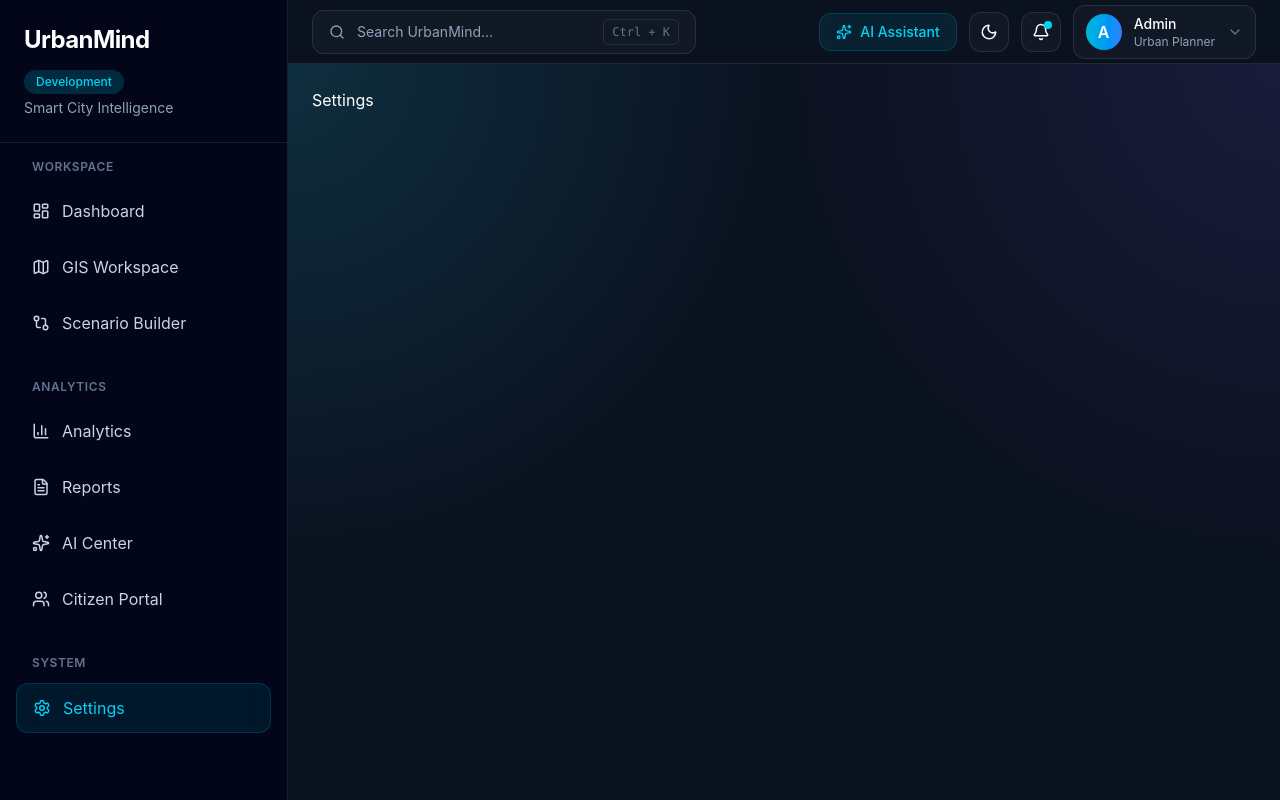
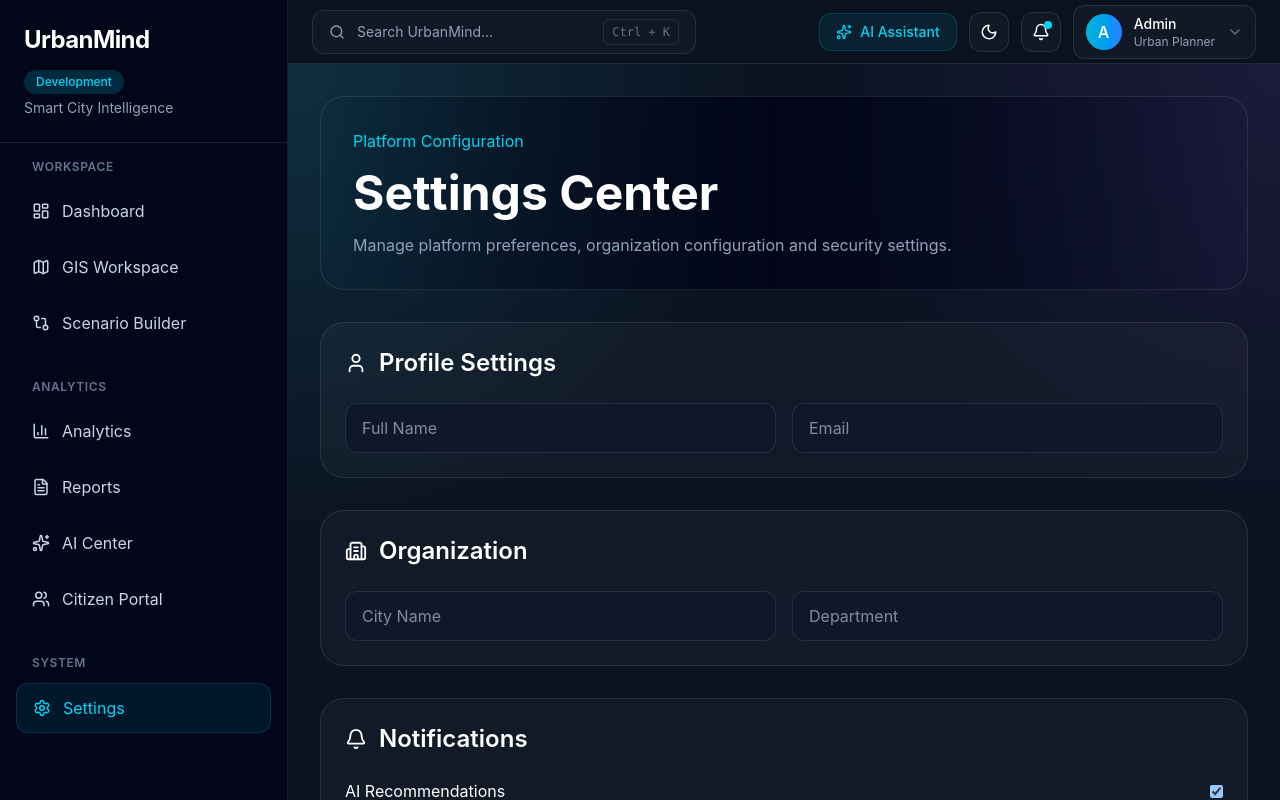
Before and after one commit to Akanksha7Dixit/UrbanMind, a React app in the folder frontend/: page /settings in a window 1280 px wide. Built offline with nearby package versions, Linux system fonts and the light colour scheme; the HTML template or start-up script is replaced by a standard one.

Commit message:
authentication setup

```diff
--- a/frontend/src/features/settings/SettingsPage.jsx
+++ b/frontend/src/features/settings/SettingsPage.jsx
@@ -1,7 +1,198 @@
+import {
+  User,
+  Building2,
+  Bell,
+  Sparkles,
+  Shield,
+  Map,
+  Server,
+} from "lucide-react";
+
 export default function SettingsPage() {
   return (
-    <div className="p-6">
-      Settings
+    <div className="space-y-8 p-8">
+
+      {/* HERO */}
+
+      <section
+        className="
+          rounded-3xl
+          border border-white/10
+          bg-gradient-to-r
+          from-cyan-950/20
+          via-slate-950
+          to-indigo-950/20
+          p-8
+        "
+      >
+        <p className="text-cyan-400">
+          Platform Configuration
+        </p>
+
+        <h1 className="mt-4 text-5xl font-bold">
+          Settings Center
+        </h1>
+
+        <p className="mt-4 max-w-3xl text-slate-400">
+          Manage platform preferences,
+          organization configuration and
+          security settings.
+        </p>
+      </section>
+
+      {/* PROFILE */}
+
+      <section className="rounded-3xl border border-white/10 bg-white/[0.03] p-6">
+        <div className="flex items-center gap-3">
+          <User size={22} />
+          <h2 className="text-2xl font-semibold">
+            Profile Settings
+          </h2>
+        </div>
+
+        <div className="mt-6 grid gap-4 md:grid-cols-2">
+          <input
+            placeholder="Full Name"
+            className="rounded-xl border border-white/10 bg-slate-900 px-4 py-3"
+          />
+
+          <input
+            placeholder="Email"
+            className="rounded-xl border border-white/10 bg-slate-900 px-4 py-3"
+          />
+        </div>
+      </section>
+
+      {/* ORGANIZATION */}
+
+      <section className="rounded-3xl border border-white/10 bg-white/[0.03] p-6">
+        <div className="flex items-center gap-3">
+          <Building2 size={22} />
+          <h2 className="text-2xl font-semibold">
+            Organization
+          </h2>
+        </div>
+
+        <div className="mt-6 grid gap-4 md:grid-cols-2">
+          <input
+            placeholder="City Name"
+            className="rounded-xl border border-white/10 bg-slate-900 px-4 py-3"
+          />
+
+          <input
+            placeholder="Department"
+            className="rounded-xl border border-white/10 bg-slate-900 px-4 py-3"
+          />
+        </div>
+      </section>
+
+      {/* NOTIFICATIONS */}
+
+      <section className="rounded-3xl border border-white/10 bg-white/[0.03] p-6">
+        <div className="flex items-center gap-3">
+          <Bell size={22} />
+          <h2 className="text-2xl font-semibold">
+            Notifications
+          </h2>
+        </div>
+
+        <div className="mt-6 space-y-4">
+
+          <label className="flex items-center justify-between">
+            <span>AI Recommendations</span>
+            <input type="checkbox" defaultChecked />
+          </label>
+
+          <label className="flex items-center justify-between">
+            <span>Infrastructure Alerts</span>
+            <input type="checkbox" defaultChecked />
+          </label>
+
+          <label className="flex items-center justify-between">
+            <span>Citizen Reports</span>
+            <input type="checkbox" defaultChecked />
+          </label>
+
+        </div>
+      </section>
+
+      {/* AI CONFIG */}
+
+      <section className="rounded-3xl border border-white/10 bg-white/[0.03] p-6">
+        <div className="flex items-center gap-3">
+          <Sparkles size={22} />
+          <h2 className="text-2xl font-semibold">
+            AI Configuration
+          </h2>
+        </div>
+
+        <div className="mt-6">
+          <select className="rounded-xl border border-white/10 bg-slate-900 px-4 py-3">
+            <option>Balanced Mode</option>
+            <option>Fast Mode</option>
+            <option>Accuracy Mode</option>
+          </select>
+        </div>
+      </section>
+
+      {/* GIS */}
+
+      <section className="rounded-3xl border border-white/10 bg-white/[0.03] p-6">
+        <div className="flex items-center gap-3">
+          <Map size={22} />
+          <h2 className="text-2xl font-semibold">
+            GIS Configuration
+          </h2>
+        </div>
+
+        <div className="mt-6">
+          <select className="rounded-xl border border-white/10 bg-slate-900 px-4 py-3">
+            <option>Dark Theme</option>
+            <option>Satellite View</option>
+            <option>Terrain View</option>
+          </select>
+        </div>
+      </section>
+
+      {/* SECURITY */}
+
+      <section className="rounded-3xl border border-white/10 bg-white/[0.03] p-6">
+        <div className="flex items-center gap-3">
+          <Shield size={22} />
+          <h2 className="text-2xl font-semibold">
+            Security & Access
+          </h2>
+        </div>
+
+        <div className="mt-6 flex gap-4">
+          <button className="rounded-xl border border-white/10 px-5 py-3">
+            Change Password
+          </button>
+
+          <button className="rounded-xl border border-red-500/20 text-red-400 px-5 py-3">
+            Logout
+          </button>
+        </div>
+      </section>
+
+      {/* SYSTEM */}
+
+      <section className="rounded-3xl border border-white/10 bg-white/[0.03] p-6">
+        <div className="flex items-center gap-3">
+          <Server size={22} />
+          <h2 className="text-2xl font-semibold">
+            System Information
+          </h2>
+        </div>
+
+        <div className="mt-6 space-y-2 text-slate-400">
+          <p>UrbanMind v1.0.0</p>
+          <p>Environment: Development</p>
+          <p>GIS Engine: Leaflet</p>
+          <p>AI Engine: Urban Intelligence Core</p>
+        </div>
+      </section>
+
     </div>
   );
 }
```
Also changed, not shown: frontend/src/features/auth/ForgotPasswordPage.jsx (added), frontend/src/features/auth/LoginPage.jsx (added), frontend/src/features/auth/RegisterPage.jsx (added).
